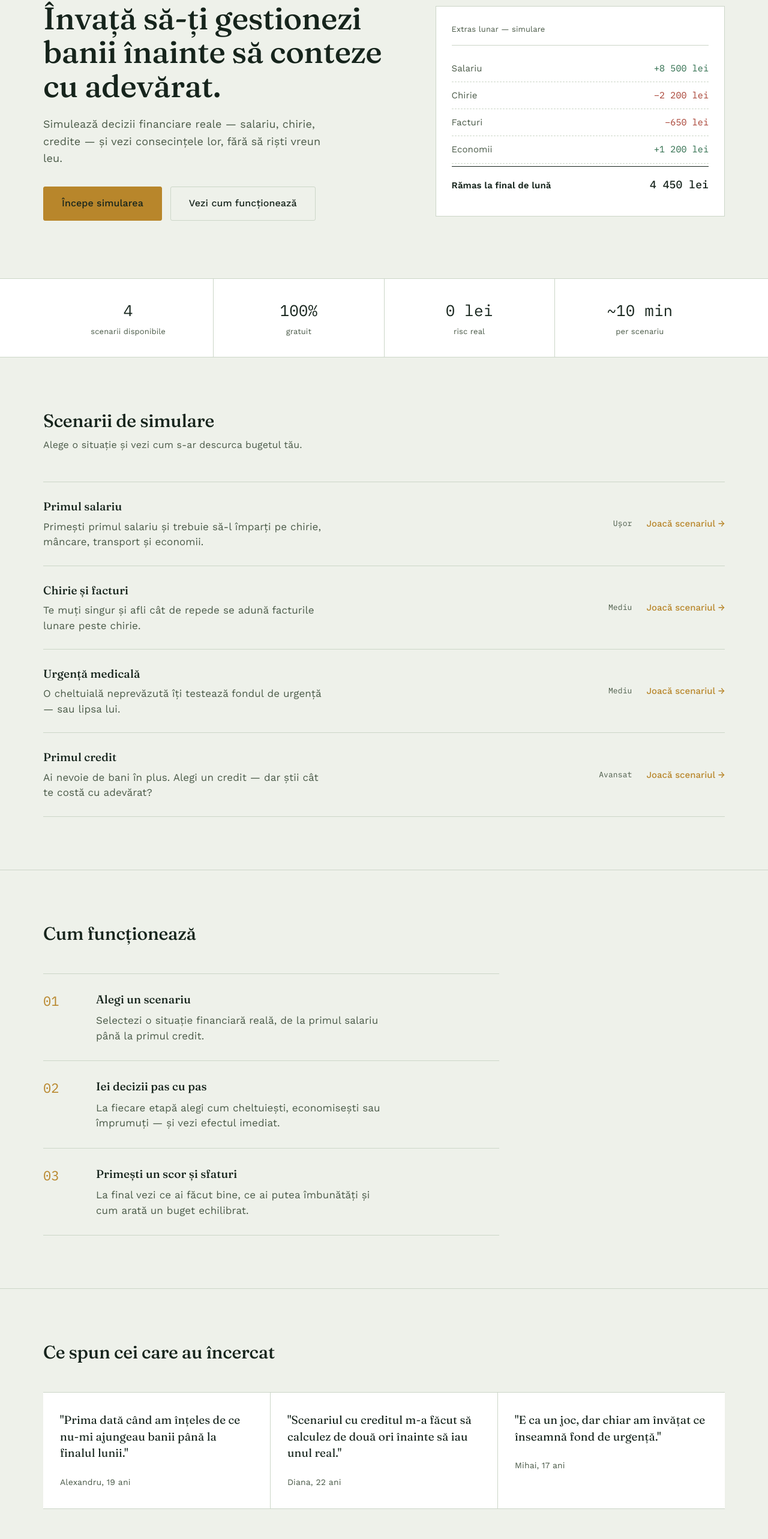
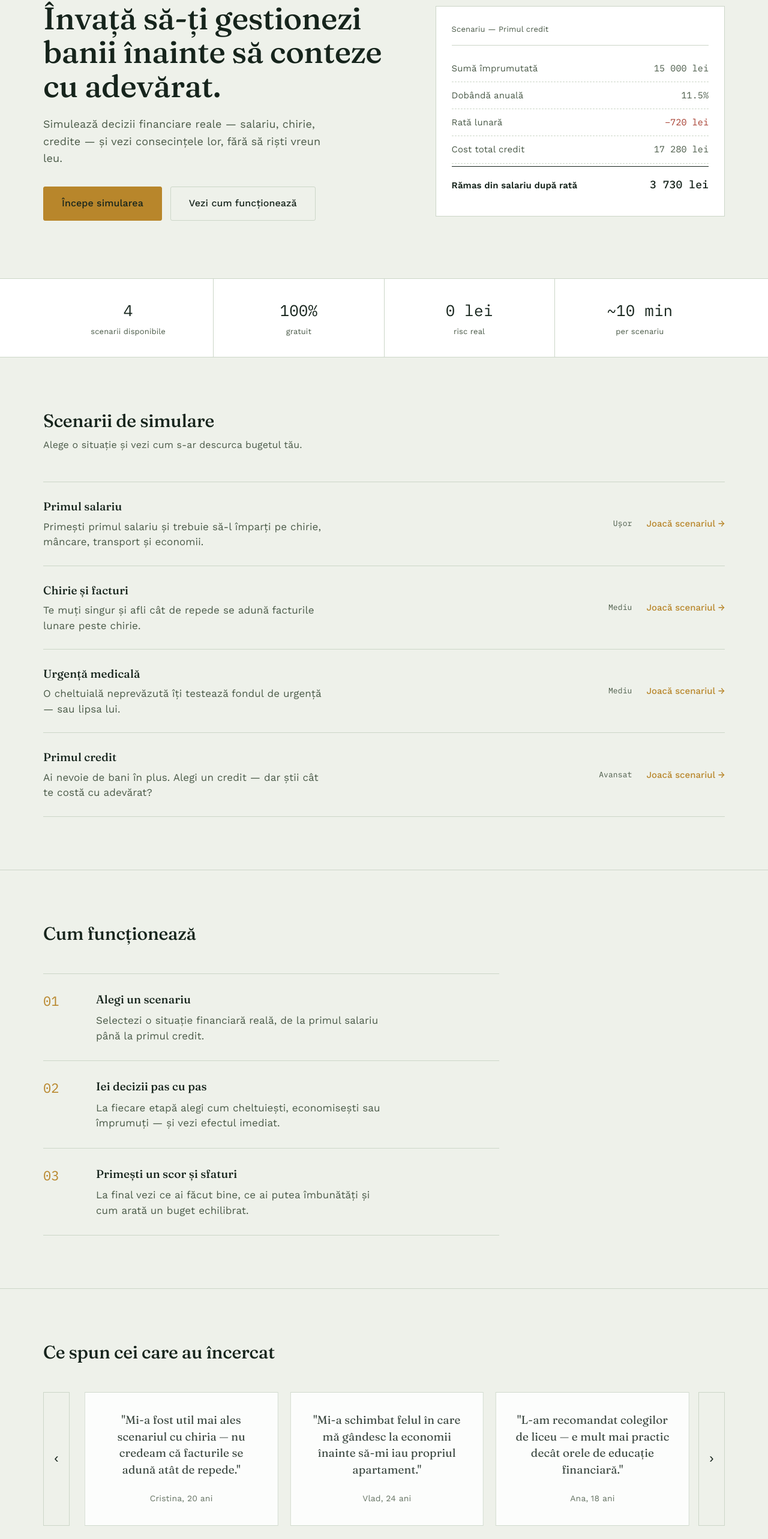
Before and after one commit to malairaudumitru/FinSim, a React (Vite) app in the folder frontend/: page / in a window 1280 px wide. Shown: the part 180-2746 px from the top of the page at 60% size. Built offline with nearby package versions, Linux system fonts and the light colour scheme.

Commit message:
feat: rotating hero card and auto-advancing review carousel

```diff
--- a/frontend/src/components/HomePage/HomePage.css
+++ b/frontend/src/components/HomePage/HomePage.css
@@ -43,6 +43,24 @@
     background: var(--surface);
     border: 1px solid var(--rule);
     padding: 28px 26px;
+    animation: ledgerFade 0.5s ease;
+}
+
+@keyframes ledgerFade {
+    from {
+        opacity: 0;
+        transform: translateY(6px);
+    }
+    to {
+        opacity: 1;
+        transform: translateY(0);
+    }
+}
+
+@media (prefers-reduced-motion: reduce) {
+    .ledger-card {
+        animation: none;
+    }
 }
 
 .ledger-card-title {
@@ -231,25 +249,126 @@
     max-width: 480px;
 }
 
-.reviews-grid {
+.review-carousel-wrap {
+    display: flex;
+    flex-direction: column;
+    align-items: center;
+    gap: 24px;
+}
+
+.review-carousel {
+    display: flex;
+    align-items: stretch;
+    gap: 20px;
+    width: 100%;
+}
+
+.review-page {
+    flex: 1;
     display: grid;
     grid-template-columns: repeat(3, 1fr);
-    gap: 1px;
-    background: var(--rule);
-    border-top: 1px solid var(--rule);
-    border-bottom: 1px solid var(--rule);
+    gap: 20px;
+}
+
+.review-page.slide-right {
+    animation: slideInRight 0.55s cubic-bezier(0.22, 1, 0.36, 1);
+}
+
+.review-page.slide-left {
+    animation: slideInLeft 0.55s cubic-bezier(0.22, 1, 0.36, 1);
+}
+
+@keyframes slideInRight {
+    from {
+        opacity: 0;
+        transform: translateX(28px);
+    }
+    to {
+        opacity: 1;
+        transform: translateX(0);
+    }
+}
+
+@keyframes slideInLeft {
+    from {
+        opacity: 0;
+        transform: translateX(-28px);
+    }
+    to {
+        opacity: 1;
+        transform: translateX(0);
+    }
+}
+
+@media (prefers-reduced-motion: reduce) {
+    .review-page.slide-right,
+    .review-page.slide-left {
+        animation: none;
+    }
 }
 
 @media (max-width: 900px) {
-    .reviews-grid {
+    .review-page {
         grid-template-columns: 1fr;
     }
 }
 
+.review-nav {
+    flex-shrink: 0;
+    width: 44px;
+    background: none;
+    border: 1px solid var(--rule);
+    color: var(--text-h);
+    font-size: 22px;
+    cursor: pointer;
+}
+
+.review-nav:hover {
+    border-color: var(--gold);
+    color: var(--gold);
+}
+
 .review-card {
     background: var(--surface);
+    border: 1px solid var(--rule);
     padding: 32px 28px;
     margin: 0;
+    text-align: center;
+}
+
+.review-dots {
+    display: flex;
+    gap: 10px;
+}
+
+.review-dot {
+    width: 8px;
+    height: 8px;
+    border-radius: 50%;
+    border: 1px solid var(--rule);
+    background: transparent;
+    padding: 0;
+    cursor: pointer;
+}
+
+.review-dot.active {
+    background: var(--gold);
+    border-color: var(--gold);
+}
+
+@media (max-width: 640px) {
+    .review-carousel {
+        gap: 10px;
+    }
+
+    .review-nav {
+        width: 32px;
+        font-size: 18px;
+    }
+
+    .review-card {
+        padding: 24px 18px;
+    }
 }
 
 .review-text {
--- a/frontend/src/components/HomePage/HomePage.tsx
+++ b/frontend/src/components/HomePage/HomePage.tsx
@@ -1,3 +1,4 @@
+import { useEffect, useState } from 'react'
 import { Link } from '@tanstack/react-router'
 import './HomePage.css'
 
@@ -52,6 +53,18 @@ const testimonials = [
         name: 'Mihai, 17 ani',
         text: 'E ca un joc, dar chiar am învățat ce înseamnă fond de urgență.',
     },
+    {
+        name: 'Cristina, 20 ani',
+        text: 'Mi-a fost util mai ales scenariul cu chiria — nu credeam că facturile se adună atât de repede.',
+    },
+    {
+        name: 'Vlad, 24 ani',
+        text: 'Mi-a schimbat felul în care mă gândesc la economii înainte să-mi iau propriul apartament.',
+    },
+    {
+        name: 'Ana, 18 ani',
+        text: 'L-am recomandat colegilor de liceu — e mult mai practic decât orele de educație financiară.',
+    },
 ]
 
 const stats = [
@@ -60,6 +73,157 @@ const stats = [
     { value: '0 lei', label: 'risc real' },
     { value: '~10 min', label: 'per scenariu' },
 ]
+
+interface LedgerRow {
+    label: string
+    value: string
+    sign?: 'positive' | 'negative'
+}
+
+interface LedgerCard {
+    title: string
+    rows: LedgerRow[]
+    total: { label: string; value: string }
+}
+
+const ledgerCards: LedgerCard[] = [
+    {
+        title: 'Extras lunar — simulare',
+        rows: [
+            { label: 'Salariu', value: '+8 500 lei', sign: 'positive' },
+            { label: 'Chirie', value: '−2 200 lei', sign: 'negative' },
+            { label: 'Facturi', value: '−650 lei', sign: 'negative' },
+            { label: 'Economii', value: '+1 200 lei', sign: 'positive' },
+        ],
+        total: { label: 'Rămas la final de lună', value: '4 450 lei' },
+    },
+    {
+        title: 'Scenariu — Primul credit',
+        rows: [
+            { label: 'Sumă împrumutată', value: '15 000 lei' },
+            { label: 'Dobândă anuală', value: '11.5%' },
+            { label: 'Rată lunară', value: '−720 lei', sign: 'negative' },
+            { label: 'Cost total credit', value: '17 280 lei' },
+        ],
+        total: { label: 'Rămas din salariu după rată', value: '3 730 lei' },
+    },
+    {
+        title: 'Scenariu — Urgență medicală',
+        rows: [
+            { label: 'Fond de urgență', value: '3 000 lei', sign: 'positive' },
+            { label: 'Cheltuială neprevăzută', value: '−1 850 lei', sign: 'negative' },
+            { label: 'Rămas în fond', value: '1 150 lei' },
+            { label: 'Timp de refacere fond', value: '≈2 luni' },
+        ],
+        total: { label: 'Fondul acoperă cheltuiala', value: 'Da' },
+    },
+]
+
+function HeroLedgerCard() {
+    const [index, setIndex] = useState(0)
+
+    useEffect(() => {
+        const id = setInterval(() => {
+            setIndex((i) => (i + 1) % ledgerCards.length)
+        }, 5000)
+        return () => clearInterval(id)
+    }, [])
+
+    const card = ledgerCards[index]
+
+    return (
+        <div className="ledger-card" key={index} aria-hidden="true">
+            <div className="ledger-card-title">{card.title}</div>
+            {card.rows.map((row) => (
+                <div className="ledger-row" key={row.label}>
+                    <span>{row.label}</span>
+                    <span className={`figure ${row.sign ?? ''}`}>{row.value}</span>
+                </div>
+            ))}
+            <div className="ledger-row ledger-total">
+                <span>{card.total.label}</span>
+                <span className="figure">{card.total.value}</span>
+            </div>
+        </div>
+    )
+}
+
+function chunk<T>(items: T[], size: number): T[][] {
+    const result: T[][] = []
+    for (let i = 0; i < items.length; i += size) {
+        result.push(items.slice(i, i + size))
+    }
+    return result
+}
+
+function ReviewCarousel() {
+    const pages = chunk(testimonials, 3)
+    const [pageIndex, setPageIndex] = useState(0)
+    const [direction, setDirection] = useState<'left' | 'right'>('right')
+
+    useEffect(() => {
+        if (pages.length <= 1) return
+        const id = setInterval(() => {
+            setDirection('right')
+            setPageIndex((i) => (i + 1) % pages.length)
+        }, 6000)
+        return () => clearInterval(id)
+    }, [pageIndex, pages.length])
+
+    const goTo = (target: number) => {
+        setDirection(target > pageIndex ? 'right' : 'left')
+        setPageIndex(target)
+    }
+
+    const prev = () => {
+        setDirection('left')
+        setPageIndex((i) => (i - 1 + pages.length) % pages.length)
+    }
+
+    const next = () => {
+        setDirection('right')
+        setPageIndex((i) => (i + 1) % pages.length)
+    }
+
+    const currentPage = pages[pageIndex]
+
+    return (
+        <div className="review-carousel-wrap">
+            <div className="review-carousel">
+                <button type="button" className="review-nav" onClick={prev} aria-label="Pagina anterioară">
+                    ‹
+                </button>
+
+                <div className={`review-page slide-${direction}`} key={pageIndex}>
+                    {currentPage.map((t) => (
+                        <blockquote className="review-card" key={t.name}>
+                            <p className="review-text">{t.text}</p>
+                            <cite className="review-author">{t.name}</cite>
+                        </blockquote>
+                    ))}
+                </div>
+
+                <button type="button" className="review-nav" onClick={next} aria-label="Pagina următoare">
+                    ›
+                </button>
+            </div>
+
+            {pages.length > 1 && (
+                <div className="review-dots">
+                    {pages.map((_, i) => (
+                        <button
+                            type="button"
+                            key={i}
+                            className={`review-dot ${i === pageIndex ? 'active' : ''}`}
+                            onClick={() => goTo(i)}
+                            aria-label={`Pagina ${i + 1}`}
+                        />
+                    ))}
+                </div>
+            )}
+        </div>
+    )
+}
 
 function HomePage() {
     return (
@@ -82,29 +246,7 @@ function HomePage() {
                         </div>
                     </div>
 
-                    <div className="ledger-card" aria-hidden="true">
-                        <div className="ledger-card-title">Extras lunar — simulare</div>
-                        <div className="ledger-row">
-                            <span>Salariu</span>
-                            <span className="figure positive">+8 500 lei</span>
-                        </div>
-                        <div className="ledger-row">
-                            <span>Chirie</span>
-                            <span className="figure negative">−2 200 lei</span>
-                        </div>
-                        <div className="ledger-row">
-                            <span>Facturi</span>
-                            <span className="figure negative">−650 lei</span>
-                        </div>
-                        <div className="ledger-row">
-                            <span>Economii</span>
-                            <span className="figure positive">+1 200 lei</span>
-                        </div>
-                        <div className="ledger-row ledger-total">
-                            <span>Rămas la final de lună</span>
-                            <span className="figure">4 450 lei</span>
-                        </div>
-                    </div>
+                    <HeroLedgerCard />
                 </div>
             </section>
 
@@ -166,14 +308,7 @@ function HomePage() {
                     <div className="section-heading">
                         <h2>Ce spun cei care au încercat</h2>
                     </div>
-                    <div className="reviews-grid">
-                        {testimonials.map((t) => (
-                            <blockquote className="review-card" key={t.name}>
-                                <p className="review-text">{t.text}</p>
-                                <cite className="review-author">{t.name}</cite>
-                            </blockquote>
-                        ))}
-                    </div>
+                    <ReviewCarousel />
                 </div>
             </section>
         </>
```
